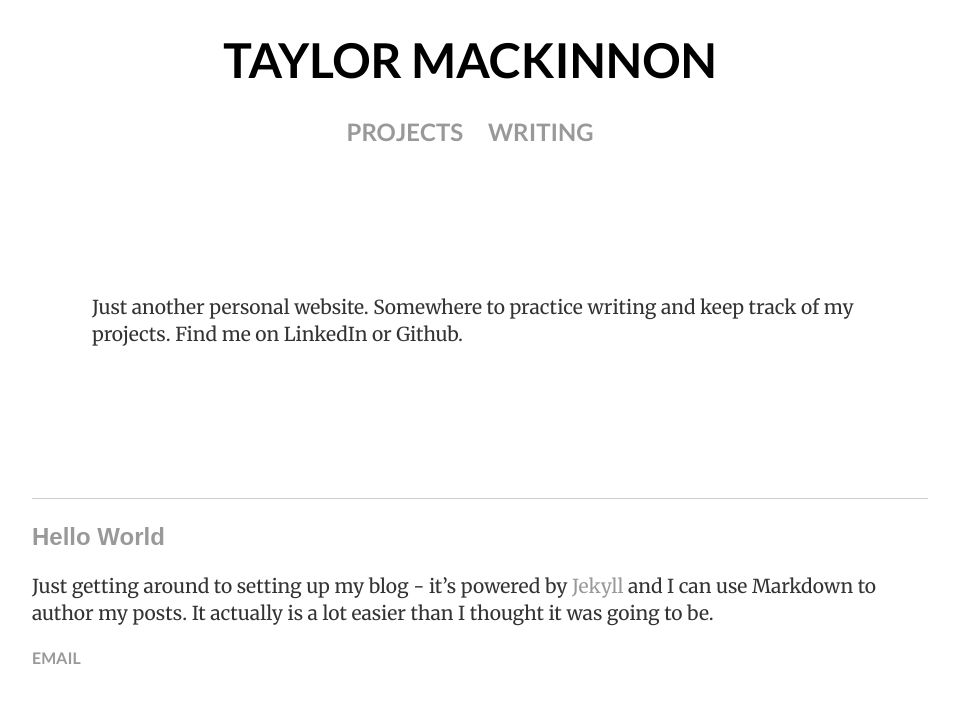
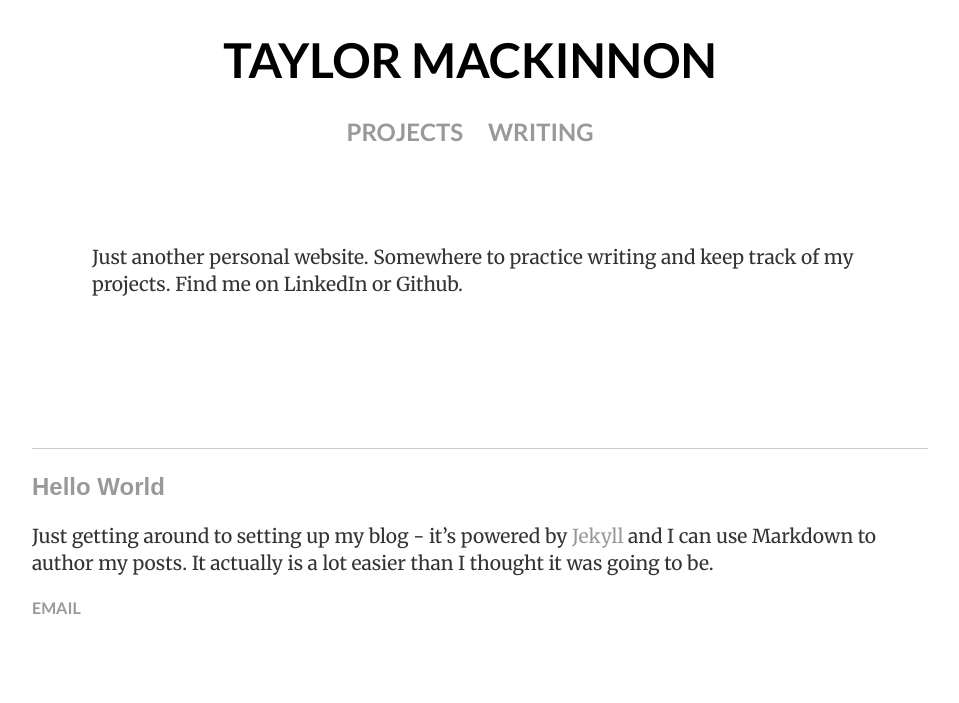
Before and after one commit to taymac/taymac.github.io, a Jekyll site: the page built from index.html, in a window 1280 px wide. Shown: the top 703 px of the page, without its empty margins (160-1119 px from the left). Built offline with Jekyll 4.4.1, drawn with Linux system fonts in a browser that asks for light colours.

Commit message:
Update main.css

```diff
--- a/css/main.css
+++ b/css/main.css
@@ -123,8 +123,12 @@
        margin-right: 20px;
    }
 
+   .container {
+      margin: 100px 0 0 0;
+   }
+
    .welcome {
-      margin: 150px 60px 150px 60px;
+      margin: 50px 60px 150px 60px;
    }
 
    .blog-index ul {
@@ -153,6 +157,7 @@
    h1 {
        font-size: 3em;
        font-family: 'Lato', sans-serif;
+       text-align: center;
    }
    p {
        font-size: 1.2em;
@@ -163,6 +168,8 @@
 
    p.meta {
     font-family: 'Lato', sans-serif;
+    text-align: center;
+    font-style: italic;
     font-size: 1em;
     margin: 0;
     color: #999;
@@ -172,7 +179,7 @@
     border-bottom: 1px solid #333;
     content: "";
     display: block;
-    margin-bottom: 40px;
+    margin: 0 auto 40px auto;
     padding-bottom: 30px;
     width: 10%;
 
```
